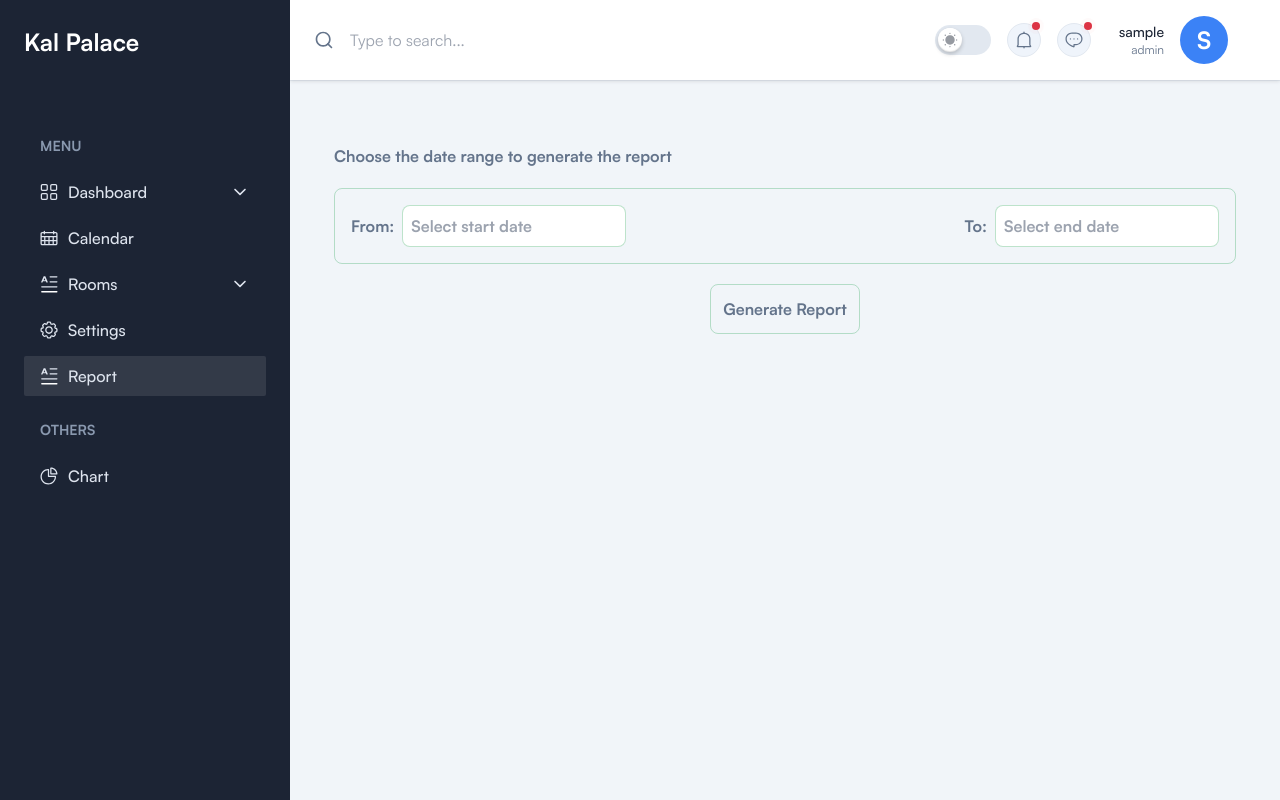
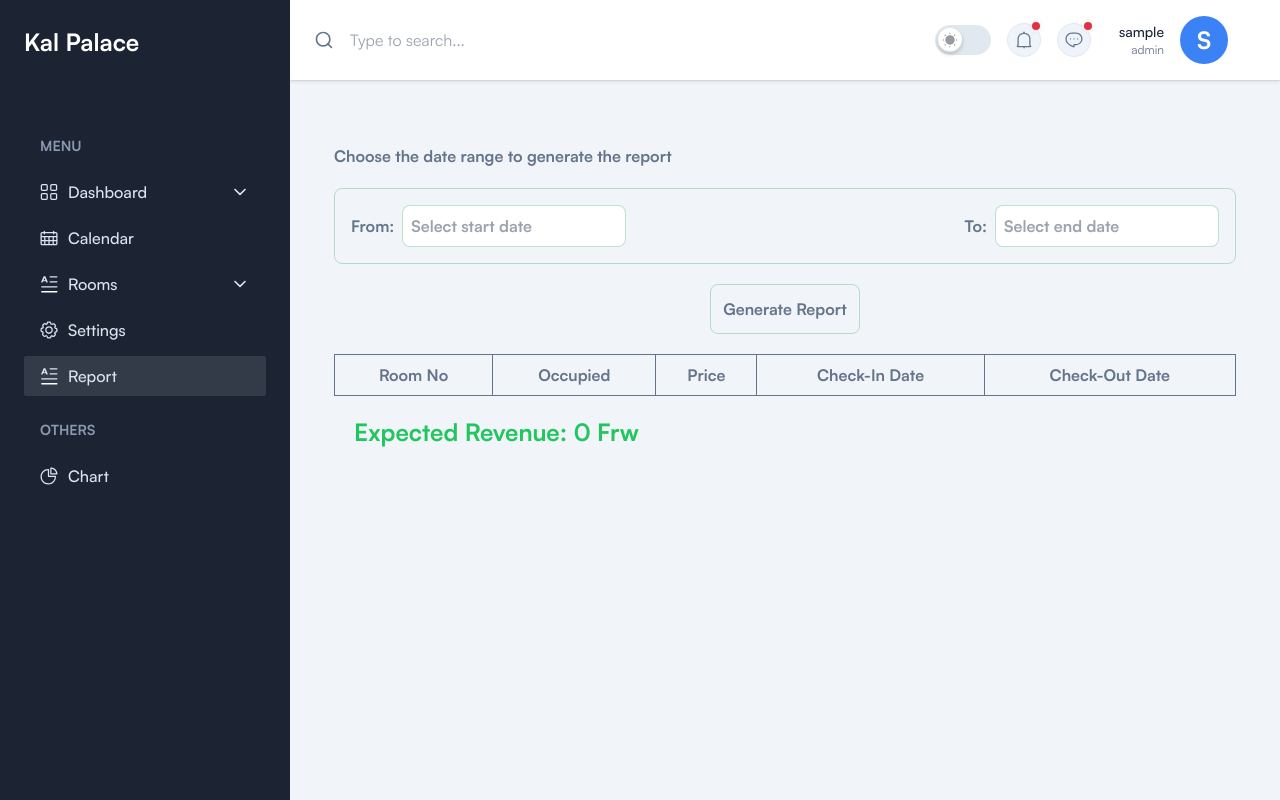
Before and after one commit to EddyShimwa/kal_palace, a React (Vite) app: page /report in a window 1280 px wide. Built offline with nearby package versions, Linux system fonts and the light colour scheme; sample sign-in values are in the browser's storage.

Commit message:
modify report function

```diff
--- a/src/pages/report/report.tsx
+++ b/src/pages/report/report.tsx
@@ -1,15 +1,24 @@
 import React, { useState } from 'react';
 import DatePicker from 'react-datepicker';
 import 'react-datepicker/dist/react-datepicker.css';
+import { useDispatch, useSelector } from 'react-redux';
+import { AppDispatch, RootState } from '../../redux/store';
+import { fetchOccupiedRooms } from '../../redux/slices/roomsSlice';
+
+import { format } from 'date-fns';
 
 const Report: React.FC = () => {
   const [fromDate, setFromDate] = useState<Date | null>(null);
   const [toDate, setToDate] = useState<Date | null>(null);
+  const dispatch = useDispatch<AppDispatch>();
+  const rooms = useSelector((state: RootState) => state.rooms.rooms);
+  const loading = useSelector((state: RootState) => state.rooms.loading);
 
   const handleGenerateReport = () => {
     if (fromDate && toDate) {
-      // Logic to generate report
-      console.log('Generating report from:', fromDate, 'to:', toDate);
+      const startDate = format(fromDate, 'yyyy-MM-dd');
+      const endDate = format(toDate, 'yyyy-MM-dd');
+      dispatch(fetchOccupiedRooms({ startDate, endDate }));
     } else {
       alert('Please select both dates.');
     }
@@ -19,13 +28,13 @@ const Report: React.FC = () => {
     return date === null ? undefined : date;
   };
 
+  const sum = rooms.filter((room) => room.isOccupied === true).reduce((acc, room) => acc + room.price, 0);
+
   return (
-
-
     <div className='w-full p-5'>
       <h1 className='py-5 font-bold'>Choose the date range to generate the report</h1>
-<div className="block  md:flex border border-[#159b4647] rounded-lg items-center font-bold justify-between p-5 md:p-2">
-      <div className='md:flex  p-2 items-center'>
+      <div className="block md:flex border border-[#159b4647] rounded-lg items-center font-bold justify-between p-5 md:p-2">
+        <div className='md:flex p-2 items-center'>
           <label htmlFor="fromDate" className='mr-2'>From: </label>
           <DatePicker
             selected={fromDate}
@@ -52,11 +61,39 @@ const Report: React.FC = () => {
             className='p-2 border border-[#159b4647] rounded-lg dark:bg-black'
           />
         </div>
-
       </div>
       <div className='flex w-full justify-center'>
         <button className="mt-5 border p-3 rounded-lg border-[#159b4647] hover:bg-green-600 hover:text-black font-bold" onClick={handleGenerateReport}>Generate Report</button>
       </div>
+
+      {loading ? (
+        <div>Loading...</div>
+      ) : (
+        <table className="w-full mt-5 border-collapse">
+          <thead>
+            <tr>
+              <th className="border p-2">Room No</th>
+              <th className="border p-2">Occupied</th>
+              <th className="border p-2">Price</th>
+              <th className="border p-2">Check-In Date</th>
+              <th className="border p-2">Check-Out Date</th>
+            </tr>
+          </thead>
+          <tbody>
+            {rooms.filter((room) => room.isOccupied === true).map(room => (
+              <tr key={room._id}>
+                <td className="border p-2">{room.roomNumber}</td>
+                <td className="border p-2">{room.isOccupied ? 'Yes' : 'No'}</td>
+                <td className="border p-2">{room.price}</td>
+                <td className="border p-2">{new Date(room.checkInDate).toLocaleString()}</td>
+                <td className="border p-2">{new Date(room.checkOutDate).toLocaleString()}</td>
+              </tr>
+            ))}
+          </tbody>
+        </table>
+
+      )}
+       <div className="flex items-center p-5 font-bold text-green-500 text-2xl">Expected Revenue: {sum} Frw</div>
     </div>
   );
 };
--- a/src/redux/slices/roomsSlice.ts
+++ b/src/redux/slices/roomsSlice.ts
@@ -7,6 +7,9 @@ interface Room {
   isOccupied: boolean;
   price: number;
   __v: number;
+  occupantName: string | null;
+  checkInDate: string;
+  checkOutDate: string;
 }
 
 interface RoomsState {
@@ -23,6 +26,25 @@ const initialState: RoomsState = {
 
 const apiUrl = 'https://lodge-backend.onrender.com/api/rooms';
 
+export const fetchOccupiedRooms = createAsyncThunk<Room[], { startDate: string, endDate: string }>(
+  'rooms/fetchOccupiedRooms',
+  async ({ startDate, endDate }) => {
+    const token = localStorage.getItem('token');
+    if (!token) {
+      throw new Error('No authentication token found');
+    }
+
+    const response = await axios.get(`${apiUrl}/occupied`, {
+      params: { startDate, endDate },
+      headers: {
+        Authorization: `Bearer ${token}`,
+      },
+    });
+
+    return response.data.details;
+  }
+);
+
 export const fetchRooms = createAsyncThunk<Room[]>('rooms/fetchRooms', async () => {
   const token = localStorage.getItem('token');
   if (!token) {
@@ -37,6 +59,7 @@ export const fetchRooms = createAsyncThunk<Room[]>('rooms/fetchRooms', async ()
 
   return response.data;
 });
+
 
 export const updateRoomStatus = createAsyncThunk<Room, number>(
   'rooms/updateRoomStatus',
@@ -74,6 +97,19 @@ const roomsSlice = createSlice({
       state.loading = false;
       state.error = action.error.message || 'Failed to fetch rooms';
     });
+    builder.addCase(fetchOccupiedRooms.pending, (state) => {
+      state.loading = true;
+      state.error = null;
+    });
+    builder.addCase(fetchOccupiedRooms.fulfilled, (state, action: PayloadAction<Room[]>) => {
+      state.rooms = action.payload;
+      state.loading = false;
+    });
+    builder.addCase(fetchOccupiedRooms.rejected, (state, action) => {
+      console.log(action.error);
+      state.loading = false;
+      state.error = action.error.message || 'Failed to fetch occupied rooms';
+    });
     builder.addCase(updateRoomStatus.fulfilled, (state, action: PayloadAction<Room>) => {
       const updatedRoom = action.payload;
       const index = state.rooms.findIndex(room => room._id === updatedRoom._id);
```
Lines whose indentation alone changed are shown as unchanged.
